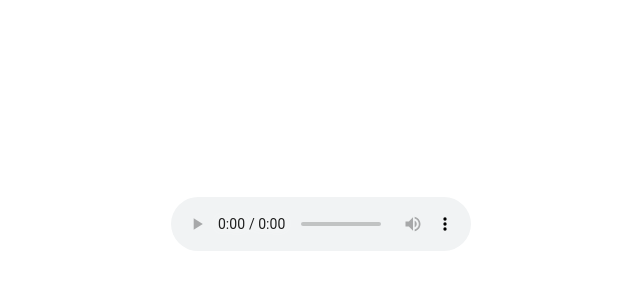
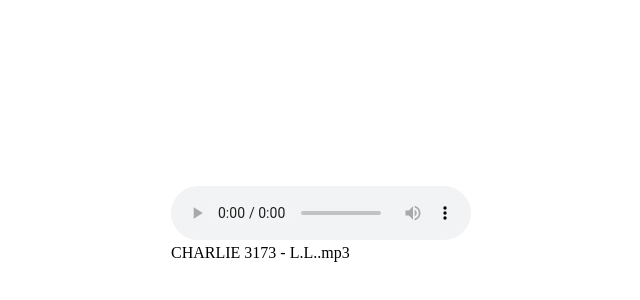
Before and after one commit to UnsecureGarden/charlie3173, a plain HTML site: page index.html in a window 1280 px wide. Shown: the part 176-476 px from the top of the page, without its empty margins (319-959 px from the left). Drawn offline with Linux system fonts and the light colour scheme.

Commit message:
Update index.html

```diff
--- a/index.html
+++ b/index.html
@@ -7,10 +7,13 @@
     <link rel="stylesheet" href="styles.css">
 </head>
 <body>
-    <audio id="audioPlayer" controls>
-        <source src="CHARLIE 3173 - L.L..mp3" type="audio/mp3">
-    </audio>
-
+    <div id="container">
+        <audio id="audioPlayer" controls>
+            <source src="CHARLIE 3173 - L.L..mp3" type="audio/mp3">
+            Votre navigateur ne supporte pas l'élément audio.
+        </audio>
+        <div id="fileName">CHARLIE 3173 - L.L..mp3</div>
+    </div>
     <script src="script.js"></script>
 </body>
 </html>
```
